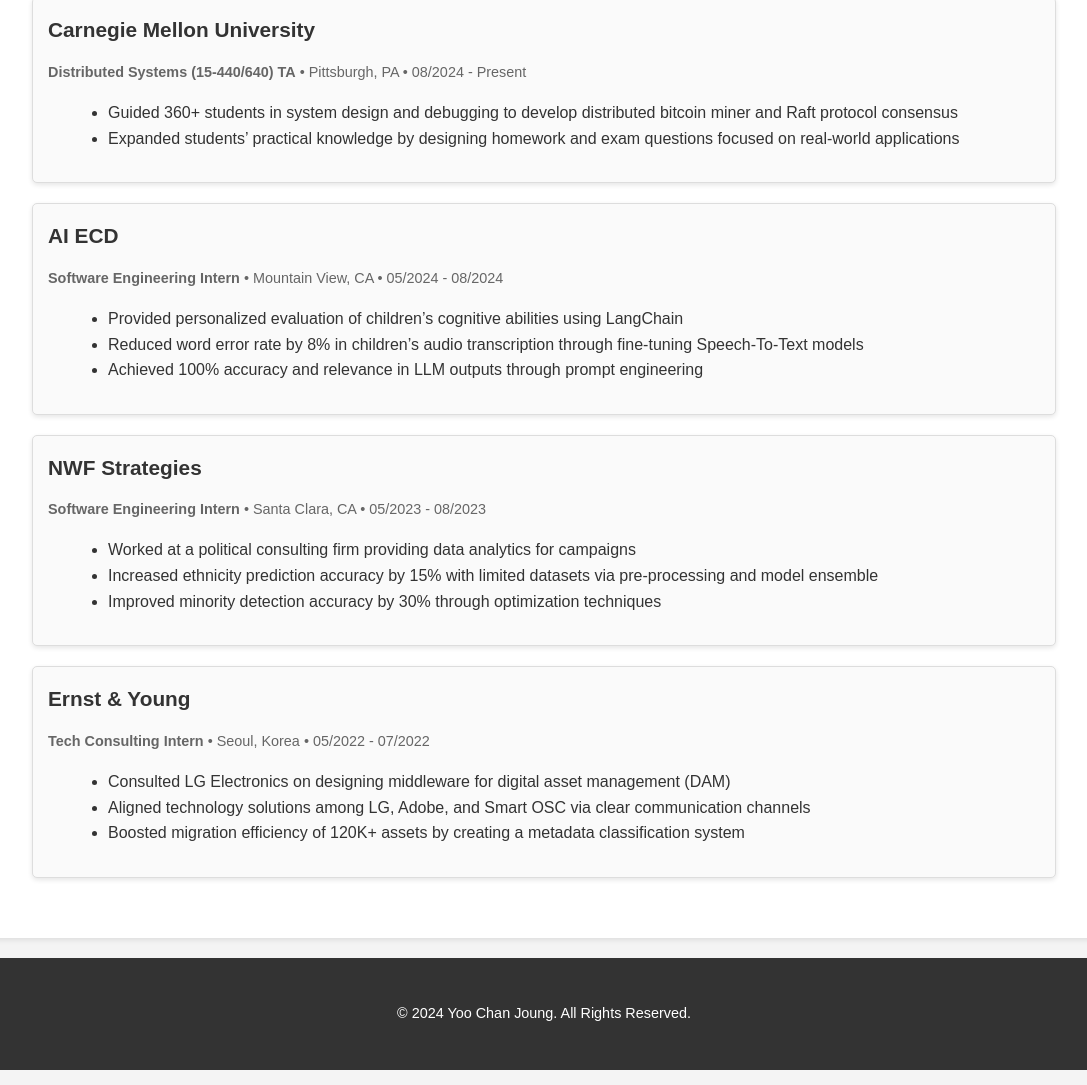
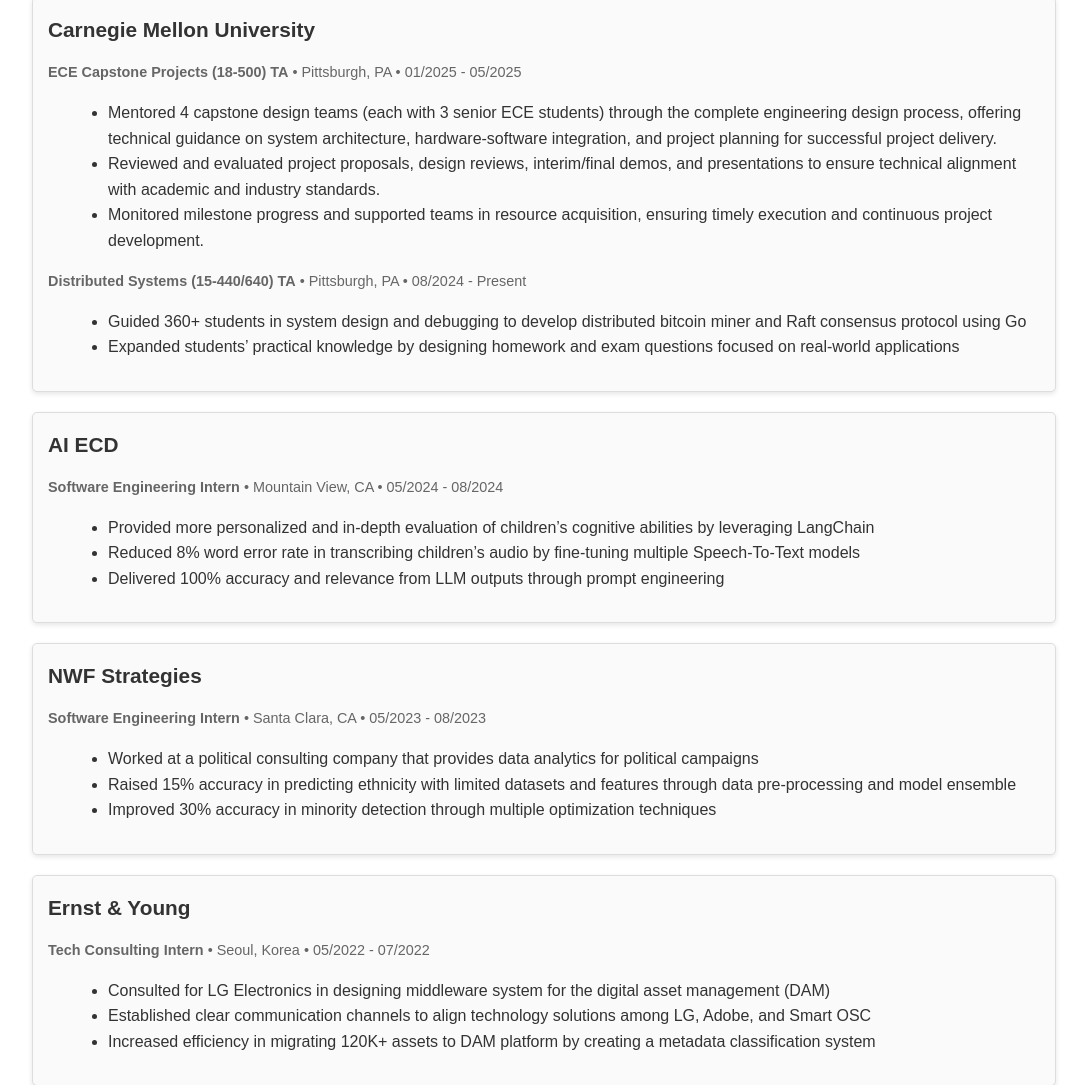
Before and after one commit to ycjoung0829/ycjoung0829.github.io, a plain HTML site: page experience.html in a window 1280 px wide. Shown: the part 534-1619 px from the top of the page, without its empty margins (96-1183 px from the left). Drawn offline with Linux system fonts and the light colour scheme.

Commit message:
updated projects

```diff
--- a/experience.html
+++ b/experience.html
@@ -27,7 +27,7 @@
             <!-- Graduate Research Assistant Experience -->
             <div class="job">
                 <h3>CMU CyLab Biometrics Center</h3>
-                <p><strong>Graduate Research Assistant</strong> • Pittsburgh, PA • 09/2024 - Present</p>
+                <p><strong>Graduate Research Assistant</strong> • Pittsburgh, PA • 09/2024 - 05/2025</p>
                 <ul>
                     <li>Enhanced user interactions for airport humanoids by implementing Retrieval-Augmented-Generation (RAG) in a chatbot</li>
                     <li>Delivered personalized services by fine-tuning LLMs to integrate user biometric data and flight information</li>
@@ -38,9 +38,15 @@
             <!-- Distributed Systems TA Experience -->
             <div class="job">
                 <h3>Carnegie Mellon University</h3>
+                <p><strong>ECE Capstone Projects (18-500) TA</strong> • Pittsburgh, PA • 01/2025 - 05/2025</p>
+                <ul>
+                    <li>Mentored 4 capstone design teams (each with 3 senior ECE students) through the complete engineering design process, offering technical guidance on system architecture, hardware-software integration, and project planning for successful project delivery.</li>
+                    <li>Reviewed and evaluated project proposals, design reviews, interim/final demos, and presentations to ensure technical alignment with academic and industry standards.</li>
+                    <li>Monitored milestone progress and supported teams in resource acquisition, ensuring timely execution and continuous project development.</li>
+                </ul>
                 <p><strong>Distributed Systems (15-440/640) TA</strong> • Pittsburgh, PA • 08/2024 - Present</p>
                 <ul>
-                    <li>Guided 360+ students in system design and debugging to develop distributed bitcoin miner and Raft protocol consensus</li>
+                    <li>Guided 360+ students in system design and debugging to develop distributed bitcoin miner and Raft consensus protocol using Go</li>
                     <li>Expanded students’ practical knowledge by designing homework and exam questions focused on real-world applications</li>
                 </ul>
             </div>
@@ -50,9 +56,9 @@
                 <h3>AI ECD</h3>
                 <p><strong>Software Engineering Intern</strong> • Mountain View, CA • 05/2024 - 08/2024</p>
                 <ul>
-                    <li>Provided personalized evaluation of children’s cognitive abilities using LangChain</li>
-                    <li>Reduced word error rate by 8% in children’s audio transcription through fine-tuning Speech-To-Text models</li>
-                    <li>Achieved 100% accuracy and relevance in LLM outputs through prompt engineering</li>
+                    <li>Provided more personalized and in-depth evaluation of children’s cognitive abilities by leveraging LangChain</li>
+                    <li>Reduced 8% word error rate in transcribing children’s audio by fine-tuning multiple Speech-To-Text models</li>
+                    <li>Delivered 100% accuracy and relevance from LLM outputs through prompt engineering</li>
                 </ul>
             </div>
 
@@ -61,9 +67,9 @@
                 <h3>NWF Strategies</h3>
                 <p><strong>Software Engineering Intern</strong> • Santa Clara, CA • 05/2023 - 08/2023</p>
                 <ul>
-                    <li>Worked at a political consulting firm providing data analytics for campaigns</li>
-                    <li>Increased ethnicity prediction accuracy by 15% with limited datasets via pre-processing and model ensemble</li>
-                    <li>Improved minority detection accuracy by 30% through optimization techniques</li>
+                    <li>Worked at a political consulting company that provides data analytics for political campaigns</li>
+                    <li>Raised 15% accuracy in predicting ethnicity with limited datasets and features through data pre-processing and model ensemble</li>
+                    <li>Improved 30% accuracy in minority detection through multiple optimization techniques</li>
                 </ul>
             </div>
 
@@ -72,9 +78,9 @@
                 <h3>Ernst & Young</h3>
                 <p><strong>Tech Consulting Intern</strong> • Seoul, Korea • 05/2022 - 07/2022</p>
                 <ul>
-                    <li>Consulted LG Electronics on designing middleware for digital asset management (DAM)</li>
-                    <li>Aligned technology solutions among LG, Adobe, and Smart OSC via clear communication channels</li>
-                    <li>Boosted migration efficiency of 120K+ assets by creating a metadata classification system</li>
+                    <li>Consulted for LG Electronics in designing middleware system for the digital asset management (DAM)</li>
+                    <li>Established clear communication channels to align technology solutions among LG, Adobe, and Smart OSC</li>
+                    <li>Increased efficiency in migrating 120K+ assets to DAM platform by creating a metadata classification system</li>
                 </ul>
             </div>
         </div>
@@ -82,7 +88,7 @@
 
     <footer>
         <div class="container">
-            <p>&copy; 2024 Yoo Chan Joung. All Rights Reserved.</p>
+            <p>&copy; 2025 Yoo Chan Joung. All Rights Reserved.</p>
         </div>
     </footer>
 </body>
```
